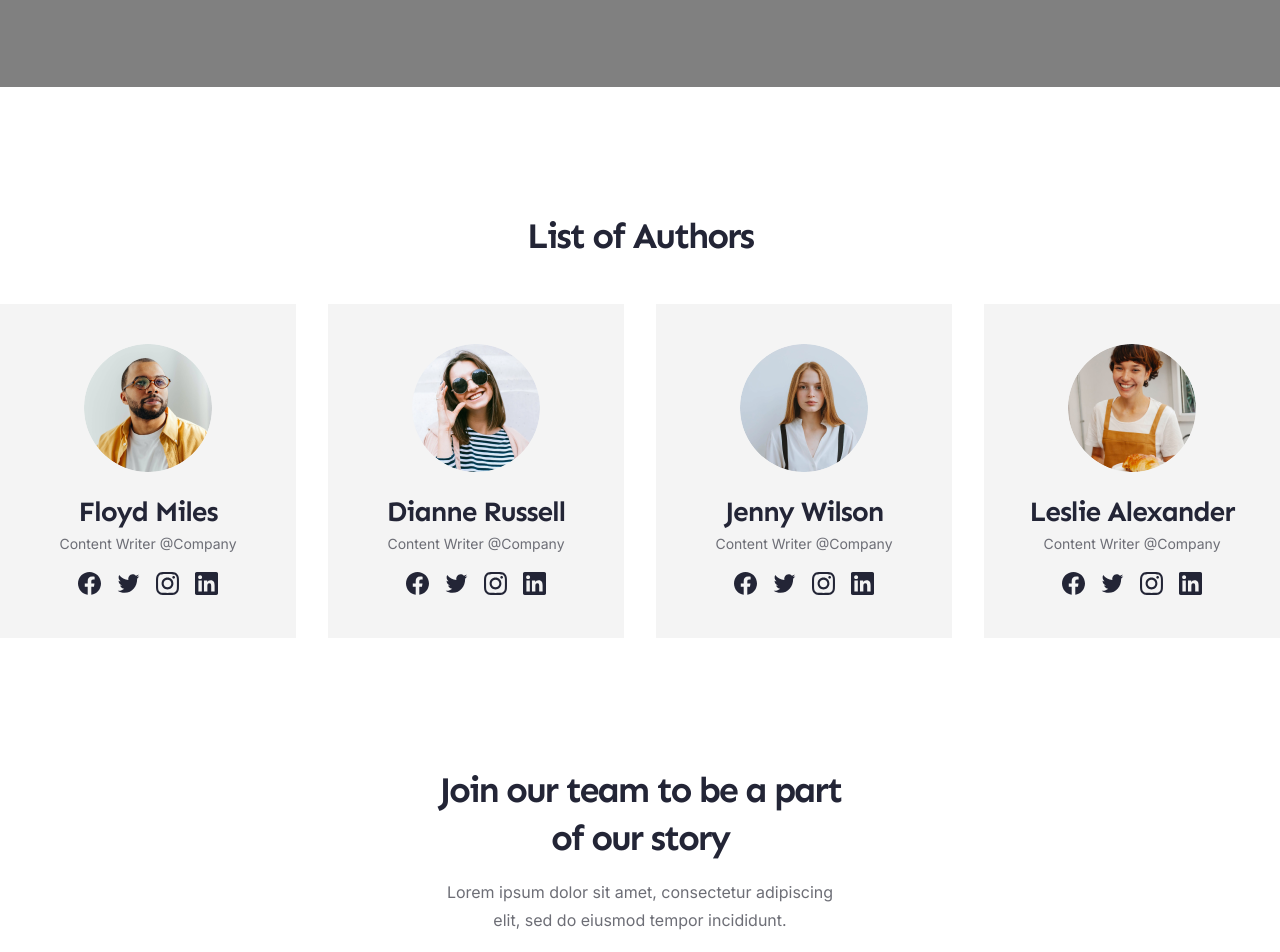
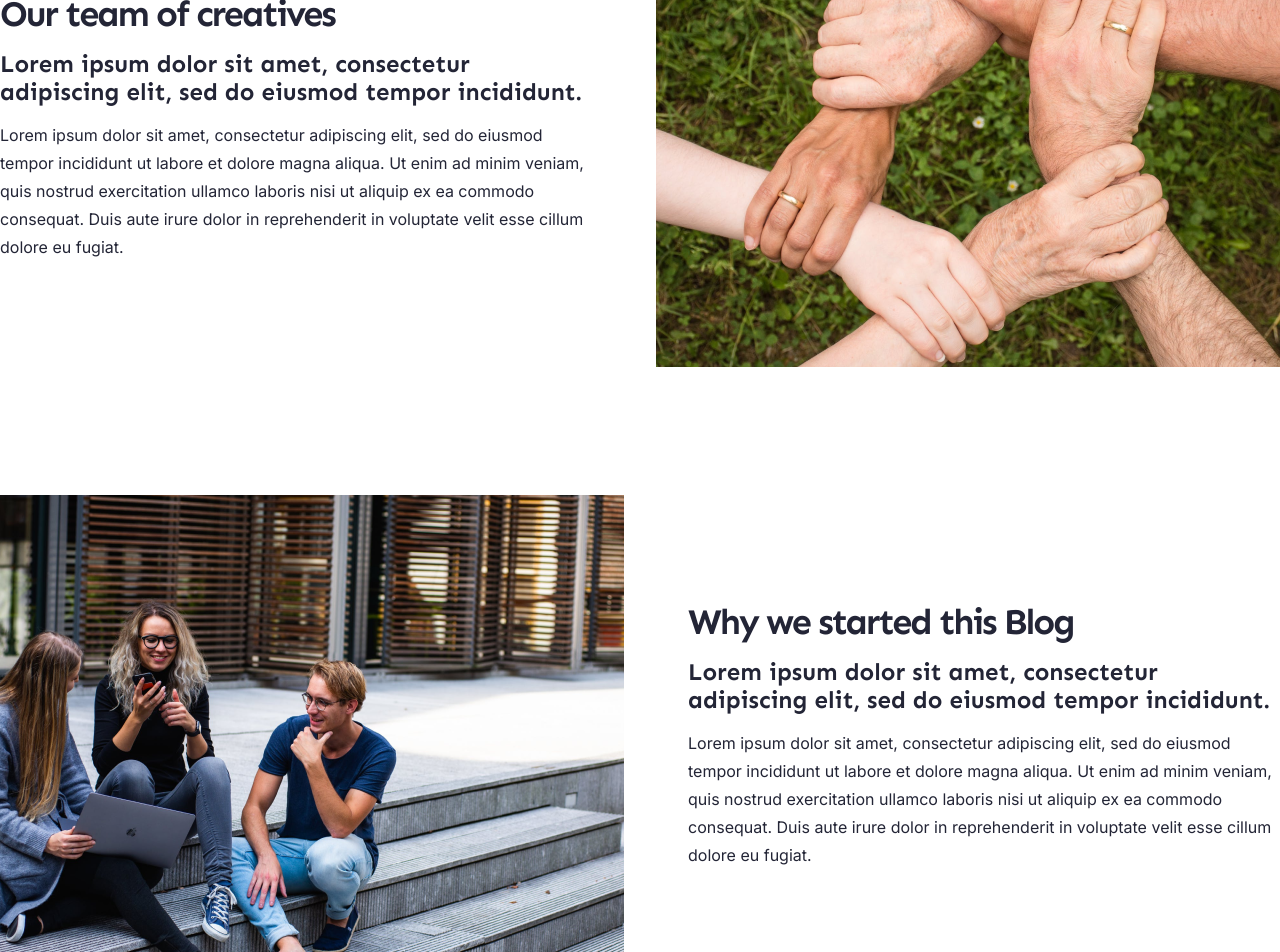
Before and after one commit to Albedo-13/client-blog, a Next.js app: page /about-us in a window 1280 px wide. Shown: the part 1680-2632 px from the top of the page. Built offline with nearby package versions, Linux system fonts and the light colour scheme.

Commit message:
feat: finish about us layout

```diff
--- a/src/app/about-us/page.tsx
+++ b/src/app/about-us/page.tsx
@@ -1,4 +1,5 @@
 import { JoinOurTeam } from "@/components/join-our-team/join-our-team";
+import { KnowOurTeam } from "@/components/know-our-team/know-our-team";
 import { ListOfAuthors } from "@/components/list-of-authors/list-of-authors";
 import { MissionVision } from "@/components/mission-vision/mission-vision";
 
@@ -6,8 +7,7 @@ export default function Page() {
   return (
     <>
       <MissionVision />
-      {/* TODO: remove line */}
-      <div style={{ height: "200px", backgroundColor: "gray" }}></div>
+      <KnowOurTeam />
       <ListOfAuthors />
       <JoinOurTeam />
     </>
--- /dev/null
+++ b/src/components/know-our-team/know-our-team.module.scss
@@ -0,0 +1,42 @@
+@import "@/styles/variables.scss";
+
+.section {
+}
+
+.block {
+  margin: 128px 0;
+  display: flex;
+  align-items: center;
+  gap: 64px;
+
+  & > * {
+    flex-basis: 100%;
+  }
+}
+
+.title {
+  font-family: $second-family;
+  font-weight: 700;
+  font-size: 36px;
+  letter-spacing: -0.06em;
+  color: $denim;
+}
+
+.subtitle {
+  font-family: $second-family;
+  font-weight: 700;
+  font-size: 24px;
+  margin-top: 16px;
+  color: $denim;
+}
+
+.description {
+  line-height: 175%;
+  margin-top: 16px;
+  color: $denim;
+}
+
+.image {
+  width: 100%;
+  height: auto;
+}
--- /dev/null
+++ b/src/components/know-our-team/know-our-team.tsx
@@ -0,0 +1,45 @@
+import Image from "next/image";
+
+import image1 from "/public/images/ground-group-growth-hands.webp";
+import image2 from "/public/images/three-persons-sitting-on-the-stairs-talking-with-each-other.webp";
+
+import styles from "./know-our-team.module.scss";
+
+export function KnowOurTeam() {
+  return (
+    <section className={styles.section}>
+      <div className="container">
+        <div className={styles.block}>
+          <div>
+            <h3 className={styles.title}>Our team of creatives</h3>
+            <h4 className={styles.subtitle}>
+              Lorem ipsum dolor sit amet, consectetur adipiscing elit, sed do eiusmod tempor incididunt.
+            </h4>
+            <p className={styles.description}>
+              Lorem ipsum dolor sit amet, consectetur adipiscing elit, sed do eiusmod tempor incididunt ut labore et
+              dolore magna aliqua. Ut enim ad minim veniam, quis nostrud exercitation ullamco laboris nisi ut aliquip ex
+              ea commodo consequat. Duis aute irure dolor in reprehenderit in voluptate velit esse cillum dolore eu
+              fugiat.
+            </p>
+          </div>
+          <Image src={image1} className={styles.image} alt="ground group growth hands" />
+        </div>
+        <div className={styles.block}>
+          <Image src={image2} className={styles.image} alt="ground group growth hands" />
+          <div>
+            <h3 className={styles.title}>Why we started this Blog</h3>
+            <h4 className={styles.subtitle}>
+              Lorem ipsum dolor sit amet, consectetur adipiscing elit, sed do eiusmod tempor incididunt.
+            </h4>
+            <p className={styles.description}>
+              Lorem ipsum dolor sit amet, consectetur adipiscing elit, sed do eiusmod tempor incididunt ut labore et
+              dolore magna aliqua. Ut enim ad minim veniam, quis nostrud exercitation ullamco laboris nisi ut aliquip ex
+              ea commodo consequat. Duis aute irure dolor in reprehenderit in voluptate velit esse cillum dolore eu
+              fugiat.
+            </p>
+          </div>
+        </div>
+      </div>
+    </section>
+  );
+}
--- a/src/components/mission-vision/mission-vision.tsx
+++ b/src/components/mission-vision/mission-vision.tsx
@@ -7,7 +7,7 @@ import styles from "./mission-vision.module.scss";
 
 export function MissionVision() {
   return (
-    <div className="container">
+    <section className="container">
       <div className={styles.wrapper}>
         <div className={styles.aboutUsHeader}>
           <div className={styles.aboutUsHeaderLeft}>
@@ -41,6 +41,6 @@ export function MissionVision() {
         </div>
         <AboutUs />
       </div>
-    </div>
+    </section>
   );
 }
```
Also changed, not shown: public/images/ground-group-growth-hands.webp (added), public/images/three-persons-sitting-on-the-stairs-talking-with-each-other.webp (added).
